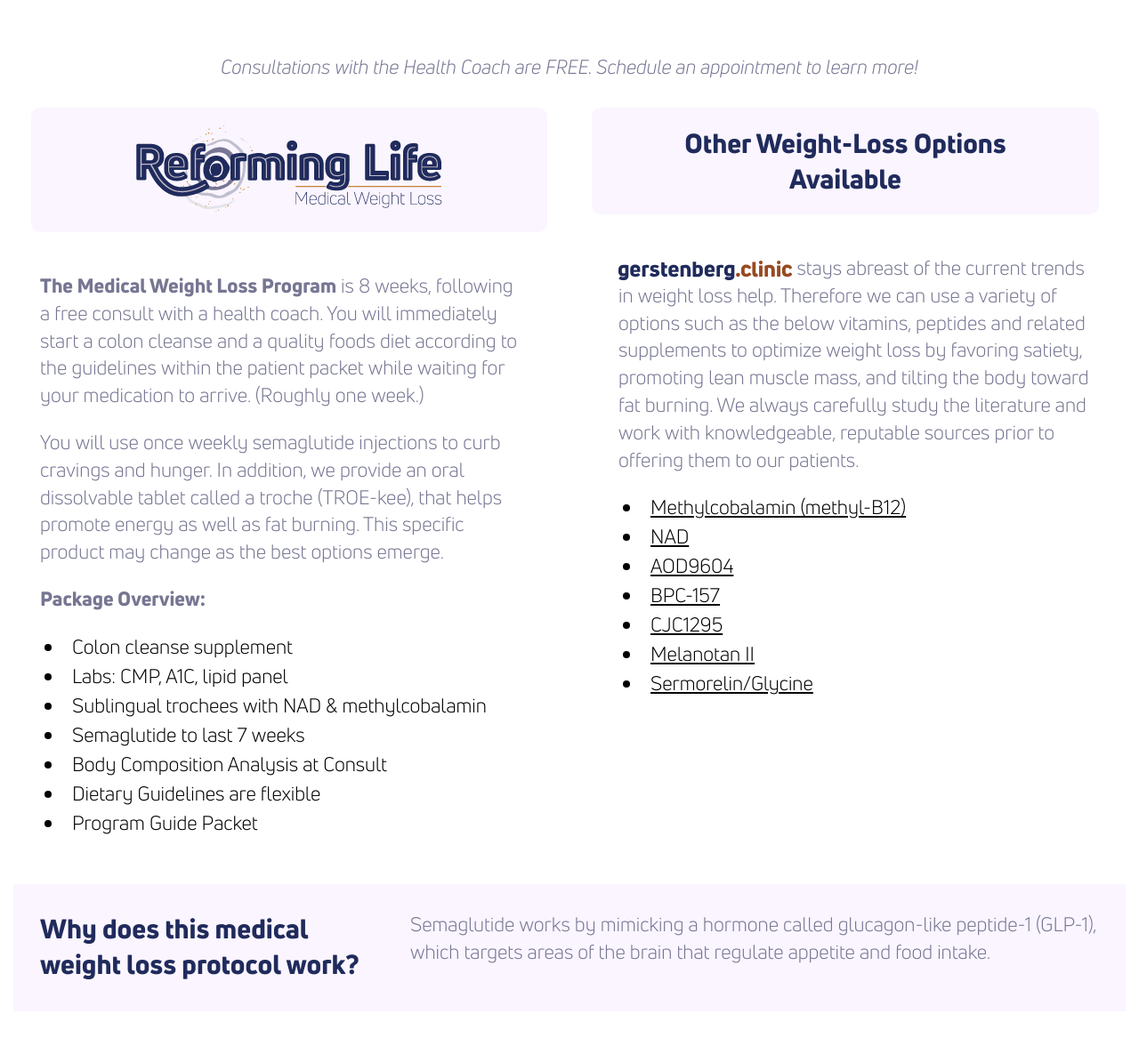
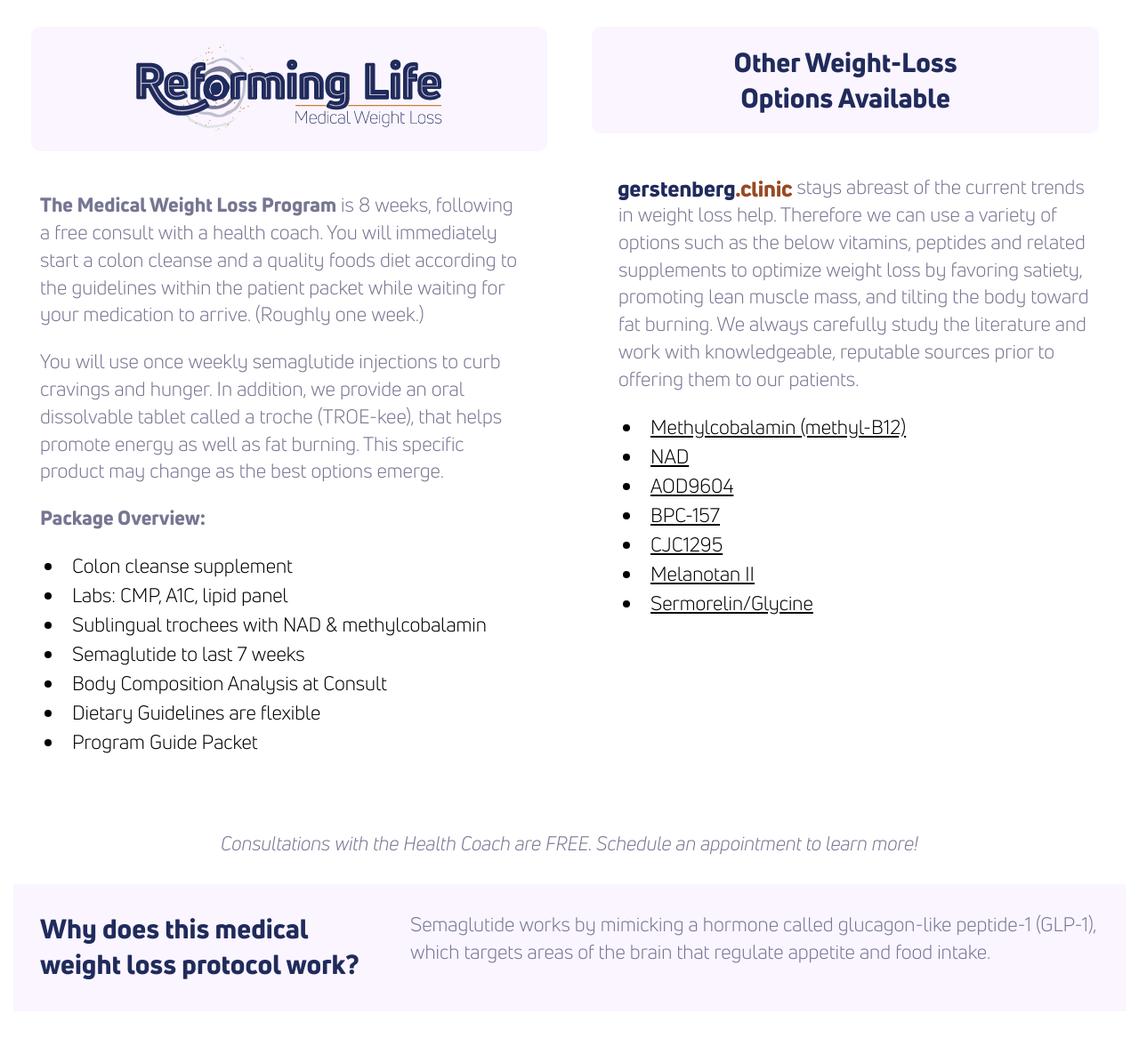
Before and after one commit to theneverwoods/gerstenberg.clinic, a Jekyll site: the page built from services/weight.html, in a window 1280 px wide and 1400 px high, scrolled down 1355 px. Shown: the part 210-1377 px from the top of the window at 89% size. Built offline with Jekyll 4.4.1, drawn with Linux system fonts in a browser that asks for light colours; grey boxes are pictures that could not be loaded.

Commit message:
Update weight.html

```diff
--- a/services/weight.html
+++ b/services/weight.html
@@ -10,10 +10,6 @@ keywords: "weight loss, semaglutide, Ozempic, Wegovy, Rybelsus"
 
 <div class="row video">
     <iframe width="560" height="315" src="https://www.youtube.com/embed/QA-96mf4_4s" frameborder="0" allow="accelerometer; autoplay; clipboard-write; encrypted-media; gyroscope; picture-in-picture" allowfullscreen></iframe>
-</div>
-
-<div class="row" style="padding-top: -35px;">
-<p>Consultations with the Health Coach are FREE. Schedule an appointment to learn more!</p>
 </div>
 
 <div class="row about-row">
@@ -39,7 +35,7 @@ keywords: "weight loss, semaglutide, Ozempic, Wegovy, Rybelsus"
 
   <div class="half">
     <div class="card light">
-    <h2>Other Weight-Loss Options Available</h2>
+    <h2>Other Weight-Loss <br>Options Available</h2>
       </div>
     <p>{% include svgs/logo.html %} stays abreast of the current trends in weight loss help. Therefore we can use a variety of options such as the below vitamins, peptides and related supplements to optimize weight loss by favoring satiety, promoting lean muscle mass, and tilting the body toward fat burning. We always carefully study the literature and work with knowledgeable, reputable sources prior to offering them to our patients.
           </p>
@@ -53,6 +49,10 @@ keywords: "weight loss, semaglutide, Ozempic, Wegovy, Rybelsus"
         <li><a href="#sermo-gly">Sermorelin/Glycine</a></li>
       </ul>
   </div>
+</div>
+
+<div class="row" style="padding-top: -35px;">
+<p>Consultations with the Health Coach are FREE. Schedule an appointment to learn more!</p>
 </div>
 
 <div class="row light blurb">
```
